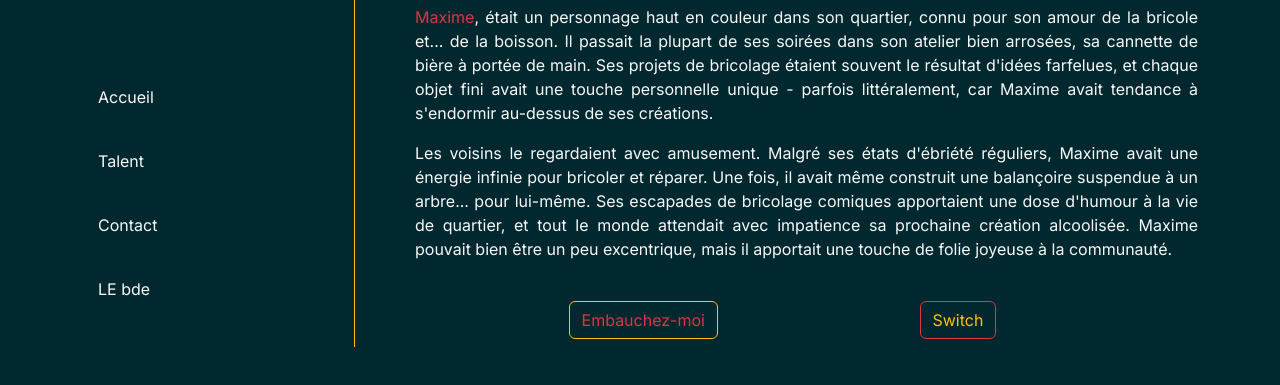
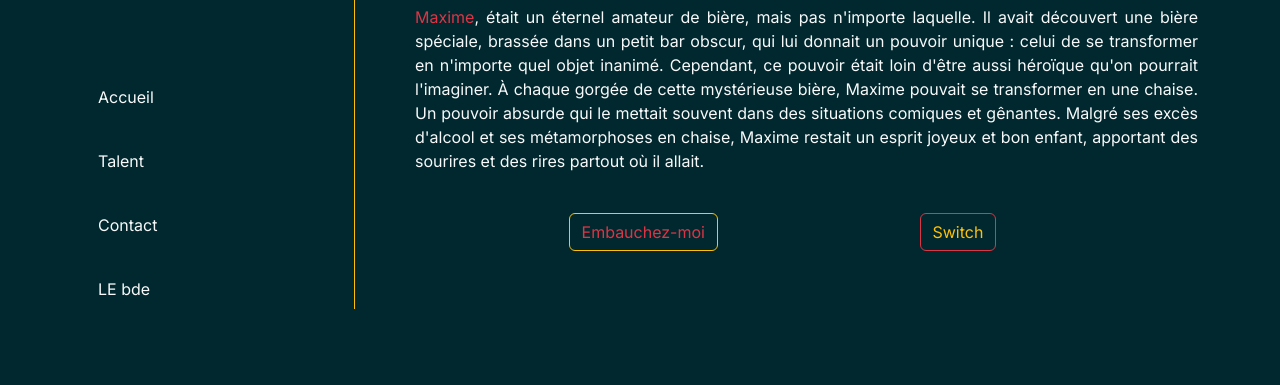
Before and after one commit to AlexSansI/Framework-Projet, a plain HTML site: page index.html in a window 1280 px wide. Shown: the part 247-632 px from the top of the page. Drawn offline with nearby package versions, Linux system fonts and the light colour scheme.

Commit message:
changement de texte

```diff
--- a/index.html
+++ b/index.html
@@ -1,6 +1,7 @@
 <!DOCTYPE html>
 <html lang="fr-FR">
 <!--Page d'accueil du site-->
+
 <head>
   <meta charset="UTF-8">
   <meta name="viewport" content="width=device-width, initial-scale=1.0">
@@ -65,18 +66,13 @@
         <br>
         <br>
         <p class="text-light text-justify ms-lg-5"><a
-            class="link-danger link-offset-2 link-underline link-underline-opacity-0" href="./img_max.html">Maxime</a>, était un
-          personnage haut en couleur dans son quartier, connu pour son amour de la bricole et... de la boisson. Il
-          passait la plupart de ses soirées dans son atelier bien arrosées, sa cannette de bière à portée de main. Ses
-          projets de bricolage étaient souvent le résultat d'idées farfelues, et chaque objet fini avait une touche
-          personnelle unique - parfois littéralement, car Maxime avait tendance à s'endormir au-dessus de ses créations.
-        </p>
-        <p class="text-light text-justify ms-lg-5">
-          Les voisins le regardaient avec amusement. Malgré ses états d'ébriété réguliers, Maxime avait une énergie
-          infinie pour bricoler et réparer. Une fois, il avait même construit une balançoire suspendue à un arbre...
-          pour lui-même. Ses escapades de bricolage comiques apportaient une dose d'humour à la vie de quartier, et tout
-          le monde attendait avec impatience sa prochaine création alcoolisée. Maxime pouvait bien être un peu
-          excentrique, mais il apportait une touche de folie joyeuse à la communauté.
+            class="link-danger link-offset-2 link-underline link-underline-opacity-0" href="./img_max.html">Maxime</a>, était un éternel amateur de bière, mais pas n'importe laquelle. Il avait découvert une bière spéciale,
+          brassée dans un petit bar obscur, qui lui donnait un pouvoir unique : celui de se transformer en n'importe
+          quel objet inanimé. Cependant, ce pouvoir était loin d'être aussi héroïque qu'on pourrait l'imaginer. À chaque
+          gorgée de cette mystérieuse bière, Maxime pouvait se transformer en une chaise. Un pouvoir absurde qui le
+          mettait souvent dans des situations comiques et gênantes. Malgré ses excès d'alcool et ses métamorphoses en
+          chaise, Maxime restait un esprit joyeux et bon enfant, apportant des sourires et des rires partout où il
+          allait.
         </p>
         <br>
         <div class="d-flex justify-content-evenly">
```
